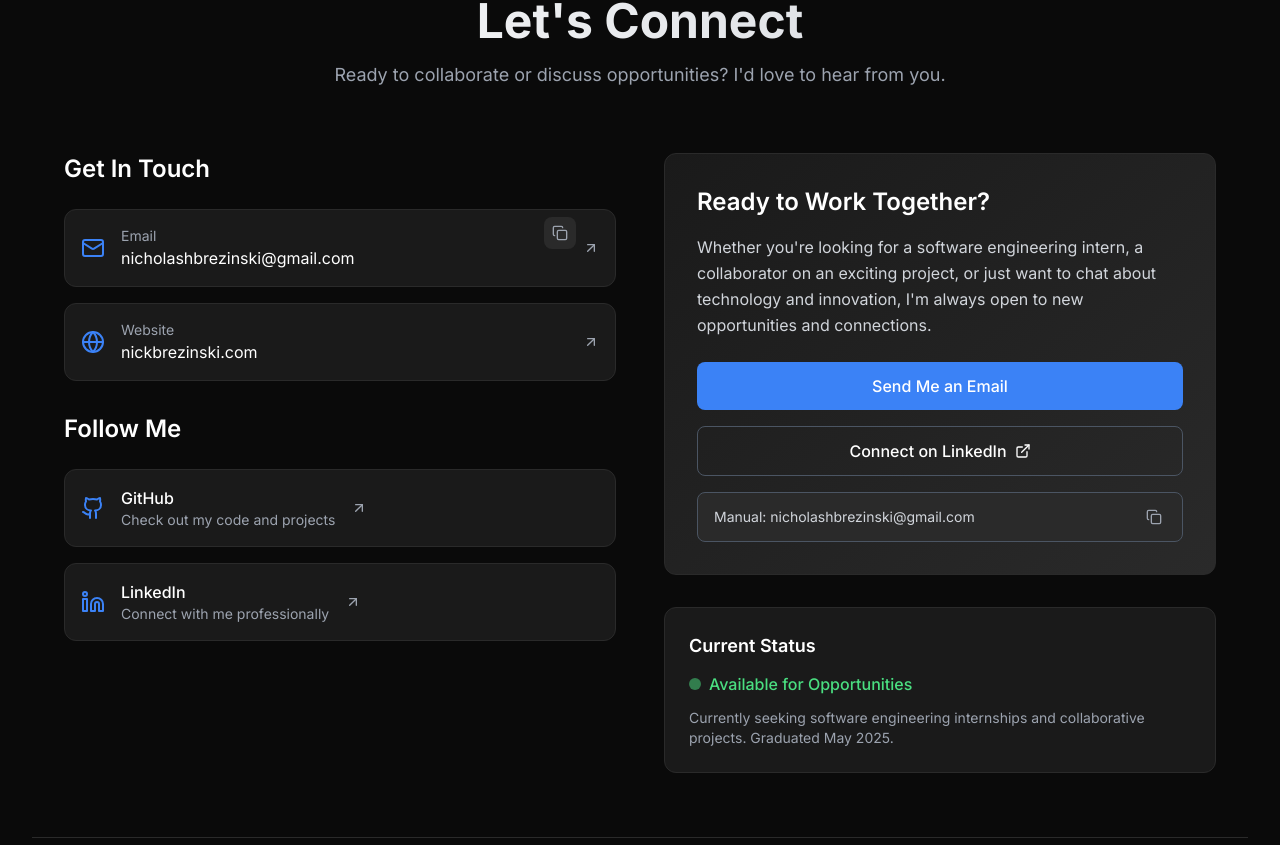
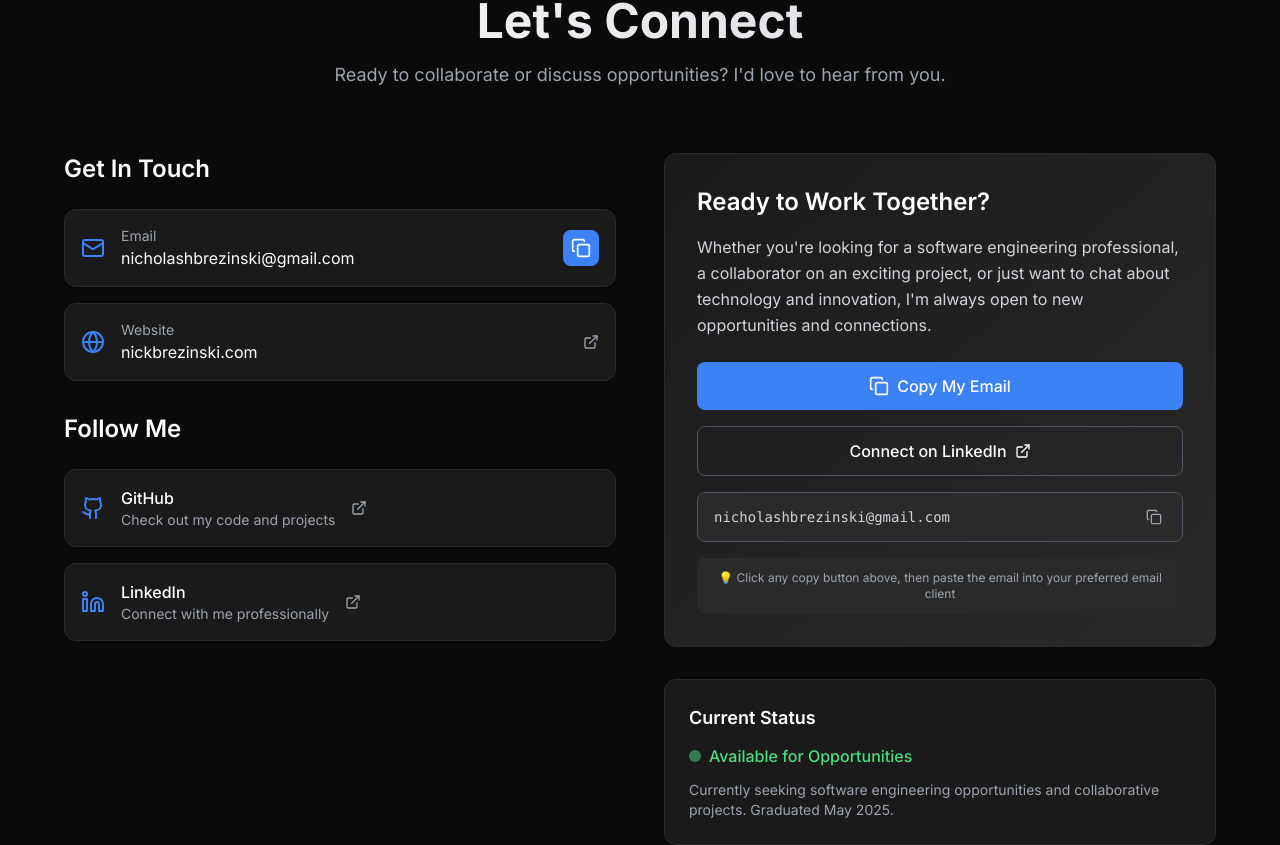
Before and after one commit to brezys/ResumeCV, a React (Vite) app: page / in a window 1280 px wide. Shown: the part 7083-7928 px from the top of the page. Built offline with nearby package versions, Linux system fonts and the light colour scheme.

Commit message:
Remove email client functionality, keep only copy-to-clipboard buttons and update graduation status

```diff
--- a/src/components/Contact.jsx
+++ b/src/components/Contact.jsx
@@ -1,7 +1,7 @@
 import React, { useState } from 'react'
 import { motion } from 'framer-motion'
 import { useInView } from 'react-intersection-observer'
-import { Mail, Phone, MapPin, Github, Linkedin, Globe, ArrowUpRight, Copy, Check, ExternalLink } from 'lucide-react'
+import { Mail, Github, Linkedin, Globe, Copy, Check, ExternalLink } from 'lucide-react'
 
 const Contact = () => {
   const [ref, inView] = useInView({
@@ -10,13 +10,8 @@ const Contact = () => {
   })
 
   const [emailCopied, setEmailCopied] = useState(false)
-  const [emailClickFeedback, setEmailClickFeedback] = useState('')
 
   const email = "nicholashbrezinski@gmail.com"
-  const subject = "Hello from your portfolio website!"
-  const body = "Hi Nicholas,\n\nI found your portfolio website and would love to connect about potential opportunities.\n\nBest regards,"
-
-  const mailtoUrl = `mailto:${email}?subject=${encodeURIComponent(subject)}&body=${encodeURIComponent(body)}`
 
   const copyEmailToClipboard = async (e) => {
     e.preventDefault()
@@ -47,40 +42,13 @@ const Contact = () => {
         setTimeout(() => setEmailCopied(false), 2000)
       } catch (err) {
         console.error('Fallback copy failed:', err)
-        // Show the email in an alert as last resort
         alert(`Copy this email address: ${email}`)
       } finally {
         document.body.removeChild(textArea)
       }
     } catch (err) {
       console.error('Failed to copy email:', err)
-      // Show the email in an alert as last resort
       alert(`Copy this email address: ${email}`)
-    }
-  }
-
-  const handleEmailClick = (e) => {
-    e.preventDefault()
-
-    try {
-      // Try to open mailto link
-      const link = document.createElement('a')
-      link.href = mailtoUrl
-      link.click()
-
-      // Provide user feedback
-      setEmailClickFeedback('Trying to open your email client...')
-      setTimeout(() => {
-        setEmailClickFeedback('No email client? Copy the email address above!')
-      }, 3000)
-      setTimeout(() => {
-        setEmailClickFeedback('')
-      }, 8000)
-
-    } catch (err) {
-      console.error('Email click failed:', err)
-      setEmailClickFeedback('Please copy the email address and paste it into your email client')
-      setTimeout(() => setEmailClickFeedback(''), 5000)
     }
   }
 
@@ -89,8 +57,7 @@ const Contact = () => {
       icon: <Mail className="text-accent" size={24} />,
       label: "Email",
       value: email,
-      href: mailtoUrl,
-      onClick: handleEmailClick
+      copyable: true
     },
     {
       icon: <Globe className="text-accent" size={24} />,
@@ -159,9 +126,38 @@ const Contact = () => {
                 <div className="space-y-4">
                   {contactInfo.map((contact, index) => (
                     <div key={index} className="relative">
+                      {contact.copyable ? (
+                        <motion.div
+                          whileHover={{ scale: 1.02 }}
+                          whileTap={{ scale: 0.98 }}
+                          className="flex items-center space-x-4 p-4 bg-dark-card rounded-xl border border-dark-border hover:border-accent transition-all duration-300 group card-glow"
+                        >
+                          {contact.icon}
+                          <div className="flex-1">
+                            <p className="text-sm text-gray-400">{contact.label}</p>
+                            <p className="text-white group-hover:text-accent transition-colors duration-300">
+                              {contact.value}
+                            </p>
+                          </div>
+                          <motion.button
+                            onClick={copyEmailToClipboard}
+                            whileHover={{ scale: 1.1 }}
+                            whileTap={{ scale: 0.9 }}
+                            className="p-2 bg-accent hover:bg-accent-hover rounded-lg transition-colors duration-300"
+                            title={emailCopied ? "Email copied!" : "Copy email address"}
+                          >
+                            {emailCopied ? (
+                              <Check className="text-white" size={20} />
+                            ) : (
+                              <Copy className="text-white" size={20} />
+                            )}
+                          </motion.button>
+                        </motion.div>
+                      ) : (
                         <motion.a
                           href={contact.href}
-                        onClick={contact.onClick}
+                          target="_blank"
+                          rel="noopener noreferrer"
                           whileHover={{ scale: 1.02 }}
                           whileTap={{ scale: 0.98 }}
                           className="flex items-center space-x-4 p-4 bg-dark-card rounded-xl border border-dark-border hover:border-accent transition-all duration-300 group card-glow cursor-pointer"
@@ -173,38 +169,11 @@ const Contact = () => {
                               {contact.value}
                             </p>
                           </div>
-                        <ArrowUpRight className="text-gray-400 group-hover:text-accent transition-colors duration-300" size={16} />
+                          <ExternalLink className="text-gray-400 group-hover:text-accent transition-colors duration-300" size={16} />
                         </motion.a>
-
-                      {/* Copy button for email */}
-                      {contact.label === "Email" && (
-                        <motion.button
-                          onClick={copyEmailToClipboard}
-                          whileHover={{ scale: 1.1 }}
-                          whileTap={{ scale: 0.9 }}
-                          className="absolute top-2 right-10 p-2 bg-dark-border hover:bg-accent rounded-lg transition-colors duration-300 group"
-                          title={emailCopied ? "Email copied!" : "Copy email address"}
-                        >
-                          {emailCopied ? (
-                            <Check className="text-green-400" size={16} />
-                          ) : (
-                            <Copy className="text-gray-400 group-hover:text-white" size={16} />
-                          )}
-                        </motion.button>
                       )}
                     </div>
                   ))}
-
-                  {/* Email feedback */}
-                  {emailClickFeedback && (
-                    <motion.div
-                      initial={{ opacity: 0, y: 10 }}
-                      animate={{ opacity: 1, y: 0 }}
-                      className="p-3 bg-accent/20 border border-accent rounded-lg"
-                    >
-                      <p className="text-accent text-sm">{emailClickFeedback}</p>
-                    </motion.div>
-                  )}
                 </div>
               </div>
 
@@ -228,7 +197,7 @@ const Contact = () => {
                         </p>
                         <p className="text-sm text-gray-400">{social.description}</p>
                       </div>
-                      <ArrowUpRight className="text-gray-400 group-hover:text-accent transition-colors duration-300 ml-auto" size={16} />
+                      <ExternalLink className="text-gray-400 group-hover:text-accent transition-colors duration-300 ml-auto" size={16} />
                     </motion.a>
                   ))}
                 </div>
@@ -240,18 +209,29 @@ const Contact = () => {
               <div className="bg-gradient-to-br from-dark-card to-dark-border p-8 rounded-xl border border-dark-border">
                 <h3 className="text-2xl font-semibold mb-4">Ready to Work Together?</h3>
                 <p className="text-gray-300 mb-6 leading-relaxed">
-                  Whether you're looking for a software engineering intern, a collaborator on an exciting project,
+                  Whether you're looking for a software engineering professional, a collaborator on an exciting project,
                   or just want to chat about technology and innovation, I'm always open to new opportunities and connections.
                 </p>
 
                 <div className="space-y-4">
+                  {/* Copy Email Button */}
                   <motion.button
-                    onClick={handleEmailClick}
+                    onClick={copyEmailToClipboard}
                     whileHover={{ scale: 1.05 }}
                     whileTap={{ scale: 0.95 }}
-                    className="block w-full bg-accent hover:bg-accent-hover text-white text-center px-6 py-3 rounded-lg font-medium transition-all duration-300 hover:shadow-lg hover:shadow-accent/25"
+                    className="flex items-center justify-center space-x-2 w-full bg-accent hover:bg-accent-hover text-white px-6 py-3 rounded-lg font-medium transition-all duration-300 hover:shadow-lg hover:shadow-accent/25"
                   >
-                    Send Me an Email
+                    {emailCopied ? (
+                      <>
+                        <Check size={20} />
+                        <span>Email Copied!</span>
+                      </>
+                    ) : (
+                      <>
+                        <Copy size={20} />
+                        <span>Copy My Email</span>
+                      </>
+                    )}
                   </motion.button>
 
                   <motion.a
@@ -266,12 +246,9 @@ const Contact = () => {
                     <ExternalLink size={16} />
                   </motion.a>
 
-                  {/* Manual email option */}
-                  <motion.div
-                    whileHover={{ scale: 1.02 }}
-                    className="flex items-center justify-between w-full border border-gray-600 text-gray-300 px-4 py-3 rounded-lg bg-dark-border"
-                  >
-                    <span className="text-sm">Manual: {email}</span>
+                  {/* Email Display */}
+                  <div className="flex items-center justify-between w-full border border-gray-600 text-gray-300 px-4 py-3 rounded-lg bg-dark-border">
+                    <span className="text-sm font-mono">{email}</span>
                     <motion.button
                       onClick={copyEmailToClipboard}
                       whileHover={{ scale: 1.1 }}
@@ -285,19 +262,15 @@ const Contact = () => {
                         <Copy className="text-gray-400 hover:text-white" size={16} />
                       )}
                     </motion.button>
-                  </motion.div>
+                  </div>
                 </div>
 
-                {/* Status indicator */}
-                {emailCopied && (
-                  <motion.div
-                    initial={{ opacity: 0, y: 10 }}
-                    animate={{ opacity: 1, y: 0 }}
-                    className="mt-4 p-2 bg-green-900/30 border border-green-500 rounded-lg"
-                  >
-                    <p className="text-green-400 text-sm text-center">✓ Email copied to clipboard!</p>
-                  </motion.div>
-                )}
+                {/* Instruction note */}
+                <div className="mt-4 p-3 bg-dark-border rounded-lg">
+                  <p className="text-xs text-gray-400 text-center">
+                    💡 Click any copy button above, then paste the email into your preferred email client
+                  </p>
+                </div>
               </div>
 
               <div className="bg-dark-card p-6 rounded-xl border border-dark-border">
@@ -307,7 +280,7 @@ const Contact = () => {
                   <span className="text-green-400 font-medium">Available for Opportunities</span>
                 </div>
                 <p className="text-gray-400 text-sm">
-                  Currently seeking software engineering internships and collaborative projects.
+                  Currently seeking software engineering opportunities and collaborative projects.
                   Graduated May 2025.
                 </p>
               </div>
```
Lines whose indentation alone changed are shown as unchanged.
